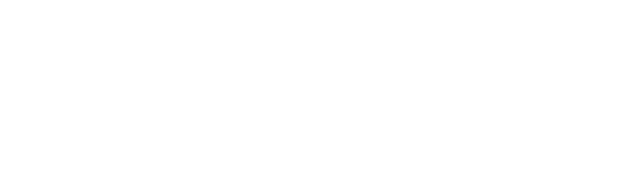
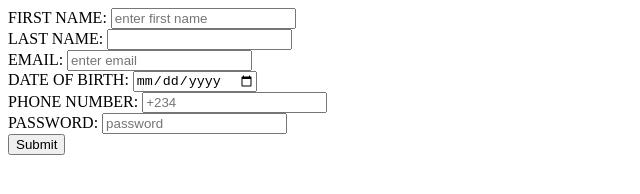
Before and after one commit to Techisrael1/my-index-go, a plain HTML site: page index.html in a window 1280 px wide. Shown: the whole page, without its empty margins (0-640 px from the left). Drawn offline with Linux system fonts and the light colour scheme.

Commit message:
form added

```diff
--- a/index.html
+++ b/index.html
@@ -7,6 +7,26 @@
     <title>Document</title>
 </head>
 <body>
-
+    <form>
+        <label for="">FIRST NAME:</label>
+        <input type="text" placeholder="enter first name">
+        <br>
+        <label for="">LAST NAME:</label>
+        <input type="text">
+        <br>
+        <label for="">EMAIL:</label>
+        <input type="email" placeholder="enter email">
+        <br>
+        <label for="">DATE OF BIRTH:</label>
+        <input type="date">
+        <br>
+        <label for="">PHONE NUMBER:</label>
+        <input type="number" placeholder="+234">
+        <br>
+        <label for="">PASSWORD:</label>
+        <input type="password" placeholder="password">
+        <br>
+        <input type="submit">
+    </form>
 </body>
 </html>
```
